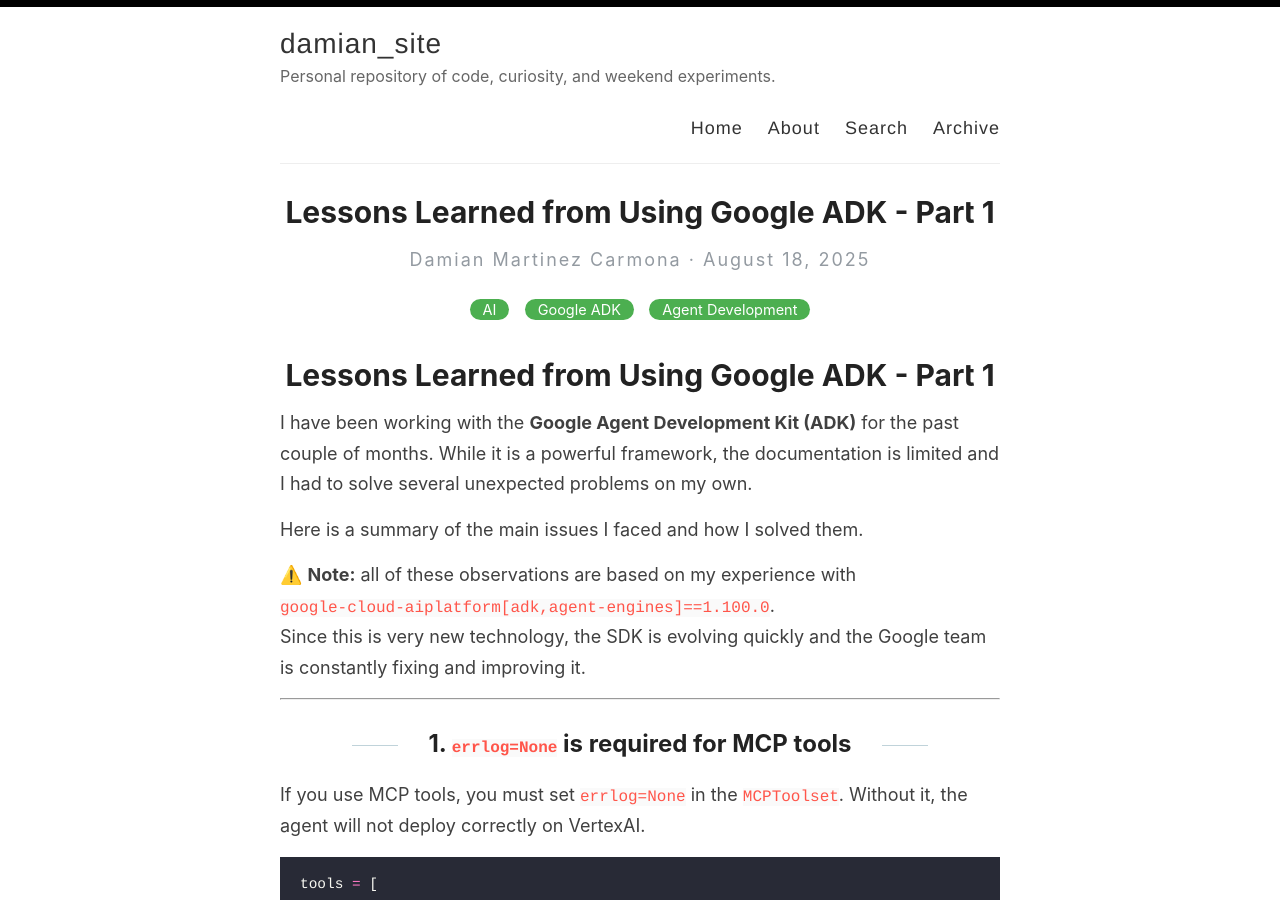
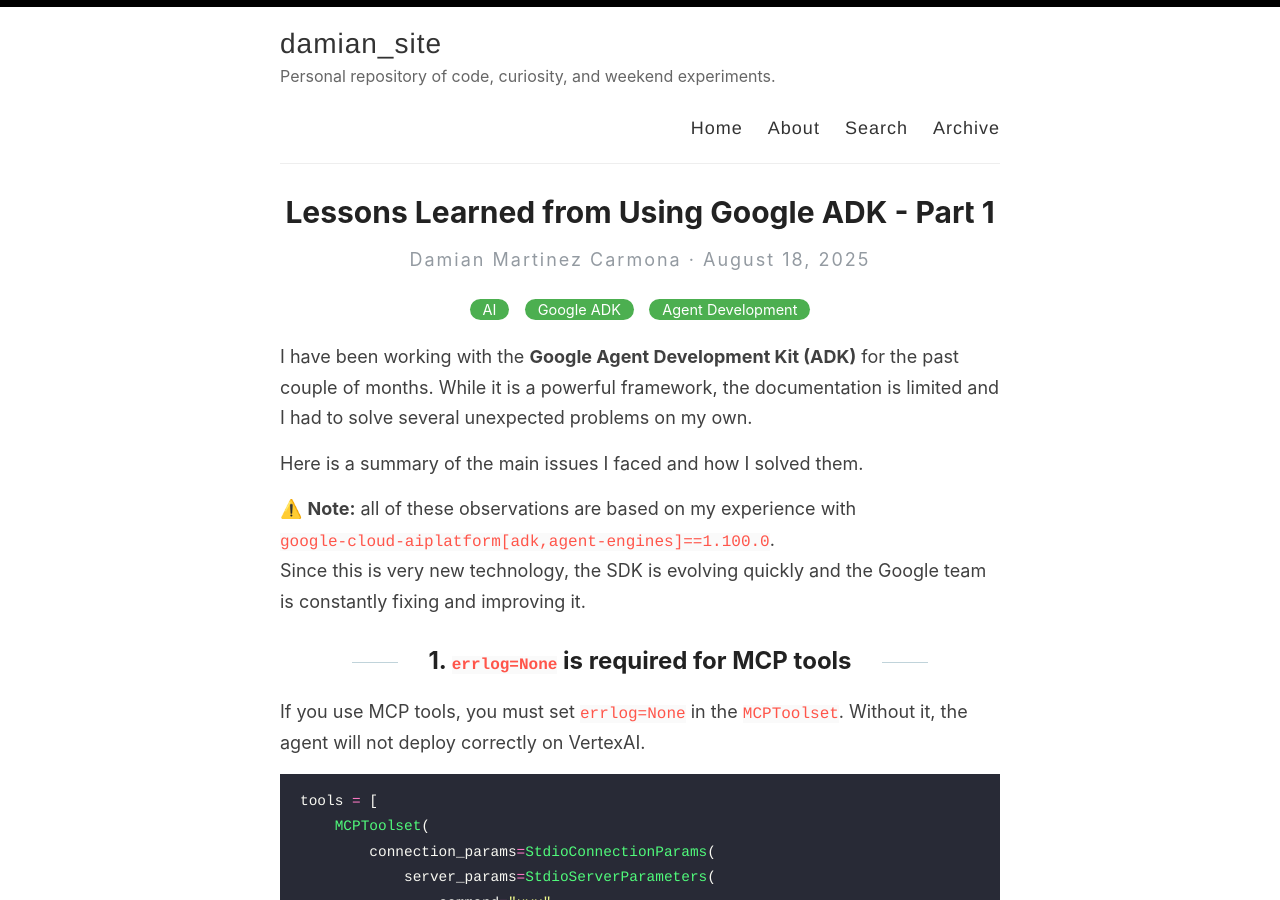
Before and after one commit to DamiMartinez/damimartinez.github.io, a Jekyll site: the page built from _posts/2025-08-18-adk-issues-pt1.md, in a window 1280 px wide and 900 px high. Built offline with Jekyll 4.4.1, drawn with Linux system fonts in a browser that asks for light colours.

Commit message:
Update 2025-08-18-adk-issues-pt1.md

````diff
--- a/_posts/2025-08-18-adk-issues-pt1.md
+++ b/_posts/2025-08-18-adk-issues-pt1.md
@@ -3,8 +3,6 @@ layout: post
 title: Lessons Learned from Using Google ADK - Part 1
 categories: [AI, Google ADK, Agent Development]
 ---
-
-# Lessons Learned from Using Google ADK - Part 1
 
 I have been working with the **Google Agent Development Kit (ADK)** for the past couple of months. While it is a powerful framework, the documentation is limited and I had to solve several unexpected problems on my own.
 
@@ -14,7 +12,7 @@ Here is a summary of the main issues I faced and how I solved them.
 `google-cloud-aiplatform[adk,agent-engines]==1.100.0`.
 Since this is very new technology, the SDK is evolving quickly and the Google team is constantly fixing and improving it.
 
----
+
 
 ## 1. `errlog=None` is required for MCP tools
 If you use MCP tools, you must set `errlog=None` in the `MCPToolset`. Without it, the agent will not deploy correctly on VertexAI.
@@ -34,7 +32,7 @@ tools = [
 ]
 ```
 
----
+
 
 ## 2. Remember `load_dotenv()`
 If you forget to load environment variables with `dotenv`, your agent will deploy, but it will fail at runtime with vague error messages.
@@ -49,7 +47,7 @@ load_dotenv()
 # continue with your agent setup...
 ```
 
----
+
 
 ## 3. The `thought_signature` error
 Sometimes the agent suddenly stops responding and only returns strange hashes instead of messages:
@@ -71,13 +69,13 @@ The solution is to either:
 - Update the `vertexai` SDK to the latest version, or
 - Downgrade the model version in your configuration.
 
----
+
 
 ## 4. RAG does not work with sub-agents
 If you want to use **RAG**, you need to attach it with `agenttool` to the root agent.
 It does not work reliably with sub-agents, so always keep RAG on the main agent definition.
 
----
+
 
 ## 5. User and session IDs
 You can access `user_id` and `session_id` from the **callback context**.
@@ -98,14 +96,14 @@ def before_agent_callback(callback_context: CallbackContext) -> None:
     callback_context.state['session_id'] = session_id
 ```
 
----
+
 
 ## 6. Use region `us-central1`
 When deploying your agent, I recommend using **`us-central1`**. This region receives new features first.
 
 If you deploy in another region, you may find that some features are missing or that the deployment fails without clear explanations.
 
----
+
 
 ## General Lessons
 The main lesson I learned is that **deploying an AI agent is not easy**. Even with a framework like ADK, the first deployment will take time and effort.
@@ -117,7 +115,7 @@ To make it easier for others, I created a simple **base agent** that you can use
 
 It includes a deployment script and basic setup. I plan to extend it with more features such as MCP tools, callbacks, evaluations, and more — if people find it useful.
 
----
+
 
 ## Final note
 The ADK has great potential, but many of these details are undocumented.
````
